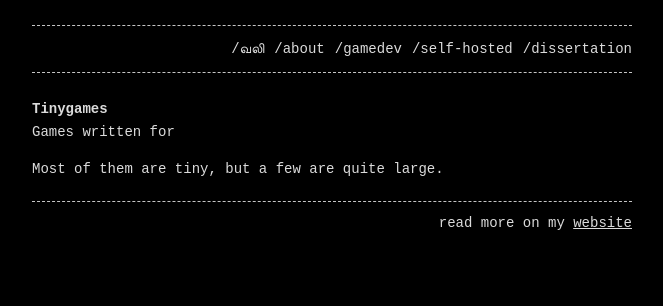
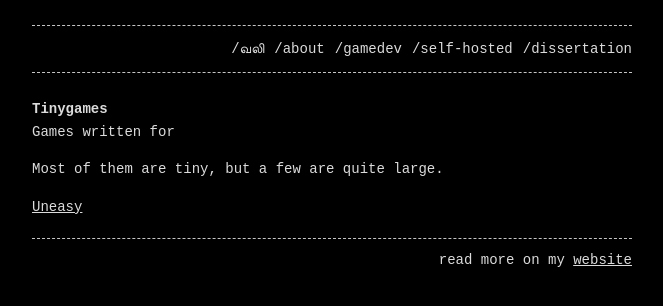
Before and after one commit to visforvali/visforvali.github.io, a Jekyll site: the page built from gamedev.md, in a window 1280 px wide. Shown: the top 306 px of the page, without its empty margins (308-971 px from the left). Built offline with Jekyll 4.4.1, drawn with Linux system fonts in a browser that asks for light colours.

Commit message:
Update gamedev.md

```diff
--- a/gamedev.md
+++ b/gamedev.md
@@ -9,3 +9,5 @@ permalink: /gamedev
 Games written for
 
 Most of them are tiny, but a few are quite large.
+
+<a href="visforvali.github.io/uneasy-lies-the-head.html">Uneasy</a>
```
